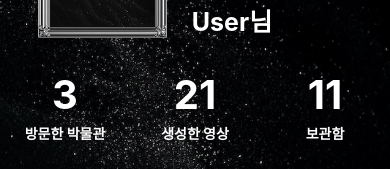
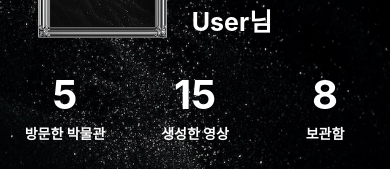
Before and after one commit to 2025-Summer-Bootcamp-TeamA/frontend, a React Native app: screen /Profile in a window 390 px wide. Shown: the part 200-369 px from the top of the page. Built offline with nearby package versions, Linux system fonts and the light colour scheme.

Commit message:
refactor: 프로필 화면에  사용자 통계 데이터 전달 props 추가

```diff
--- a/src/components/Profile/ProfileStats.js
+++ b/src/components/Profile/ProfileStats.js
@@ -2,12 +2,12 @@ import React from 'react';
 import { View, StyleSheet } from 'react-native';
 import ProfileStatItem from './ProfileStatItem';
 
-export default function ProfileStats() {
+export default function ProfileStats({ visitedMuseums, createdVideos, savedItems }) {
   return (
     <View style={styles.statsRow}>
-      <ProfileStatItem number={3} label="방문한 박물관" />
-      <ProfileStatItem number={21} label="생성한 영상" />
-      <ProfileStatItem number={11} label="보관함" />
+      <ProfileStatItem number={visitedMuseums} label="방문한 박물관" />
+      <ProfileStatItem number={createdVideos} label="생성한 영상" />
+      <ProfileStatItem number={savedItems} label="보관함" />
     </View>
   );
 }
--- a/src/screens/Profile/ProfileScreen.js
+++ b/src/screens/Profile/ProfileScreen.js
@@ -13,6 +13,11 @@ import ProfileActions from '../../components/Profile/ProfileActions';
 
 export default function ProfileScreen() {
   const [isLoading, setIsLoading] = useState(true);
+  const [userStats, setUserStats] = useState({
+    visitedMuseums: 0,
+    createdVideos: 0,
+    savedItems: 0,
+  });
 
   // Reanimated 값들
   const screenOpacity = useSharedValue(0);
@@ -30,6 +35,13 @@ export default function ProfileScreen() {
     const loadData = async () => {
       // 로딩 효과를 위한 지연 (실제 API 호출 시에는 제거)
       setTimeout(() => {
+        // 더미 데이터 (나중에 API 호출로 대체)
+        setUserStats({
+          visitedMuseums: 5,
+          createdVideos: 15,
+          savedItems: 8,
+        });
+
         setIsLoading(false);
 
         // 로딩 완료 시 콘텐츠 페이드 인
@@ -74,7 +86,11 @@ export default function ProfileScreen() {
               exiting={FadeOut.duration(200)}
             >
               <ProfileInfo username="User님" />
-              <ProfileStats />
+              <ProfileStats
+                visitedMuseums={userStats.visitedMuseums}
+                createdVideos={userStats.createdVideos}
+                savedItems={userStats.savedItems}
+              />
               <ProfileActions />
             </Animated.View>
           )}
```
